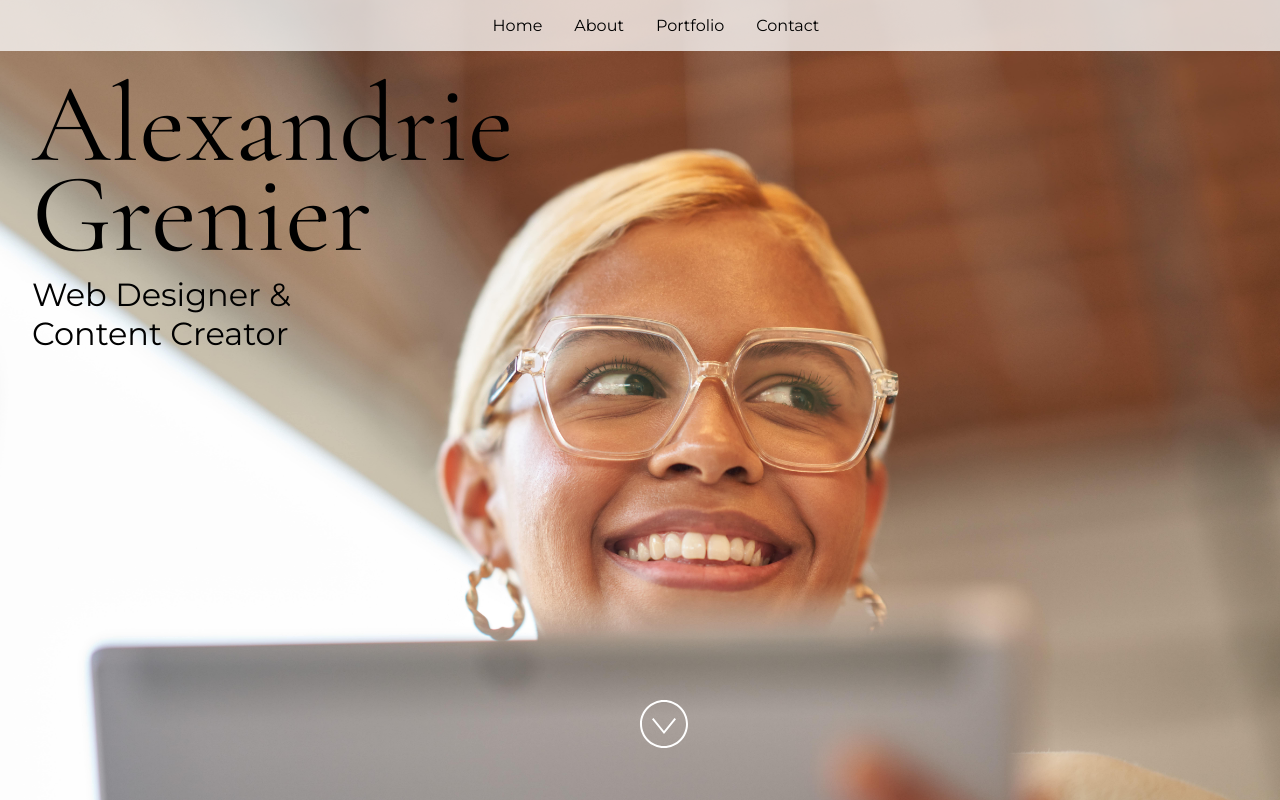
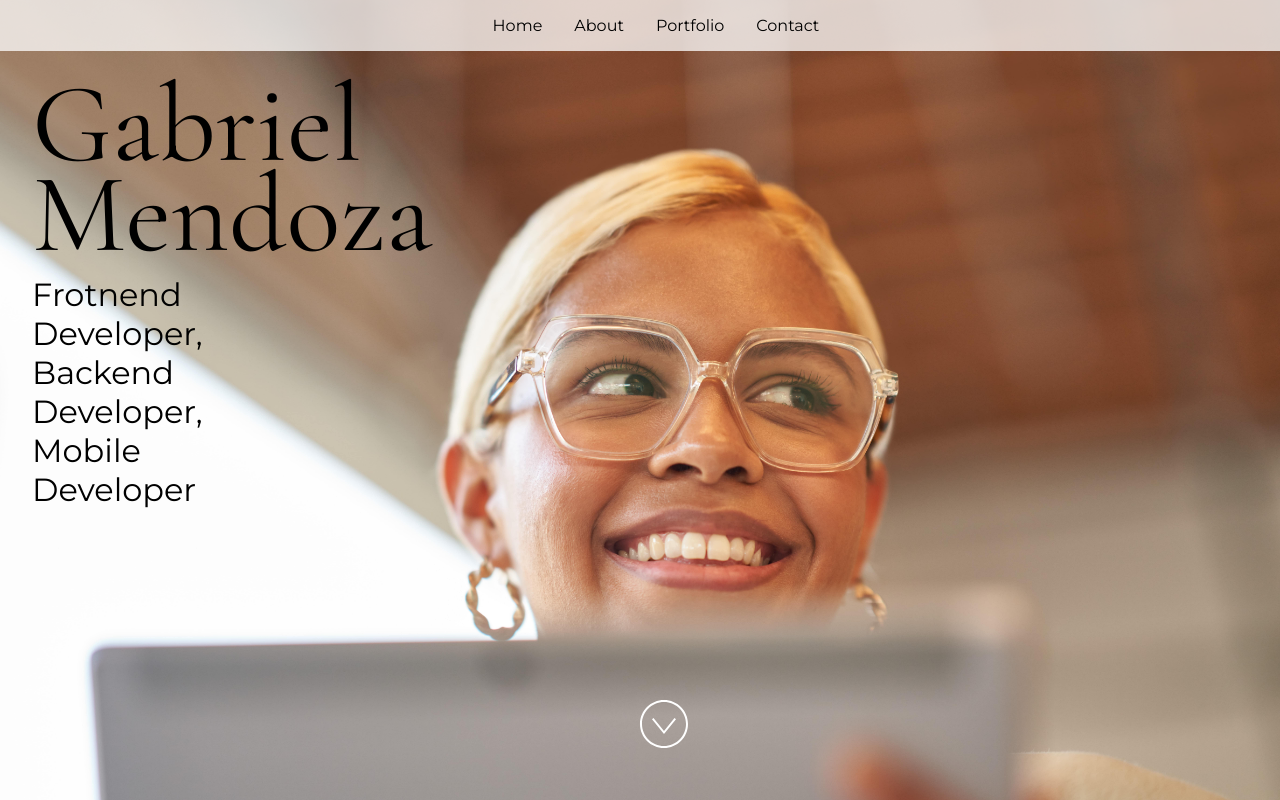
Before and after one commit to GabTheGreat25/Github-Portfolio-Premade, a React (Vite) app: page / in a window 1280 px wide. Built offline with nearby package versions, Linux system fonts and the light colour scheme.

Commit message:
Change demo props to own props

```diff
--- a/src/App.jsx
+++ b/src/App.jsx
@@ -24,15 +24,15 @@ import "./styles.css";
  * If you don't have one of the social sites listed, leave it as an empty string.
  */
 const siteProps = {
-  name: "Alexandrie Grenier",
-  title: "Web Designer & Content Creator",
-  email: "alex@example.com",
-  gitHub: "microsoft",
-  instagram: "microsoft",
-  linkedIn: "satyanadella",
-  medium: "",
-  twitter: "microsoft",
-  youTube: "Code",
+  name: "Gabriel Mendoza",
+  title: "Frotnend Developer, Backend Developer, Mobile Developer",
+  email: "gabrielarafolmendoza25@gmail.com",
+  gitHub: "https://github.com/GabTheGreat25",
+  instagram: "https://www.instagram.com/gabthegreat25/",
+  linkedIn: "https://www.linkedin.com/in/gabriel-mendoza-218a07252/",
+  medium: "https://www.facebook.com/Codeeee_is_Lifeeee",
+  twitter: "https://twitter.com/Gaabsyy25",
+  youTube: "https://www.youtube.com/channel/UCSsxH6-OuU6b_nJsdtcfJbQ",
 };
 
 const primaryColor = "#4E567E";
```
